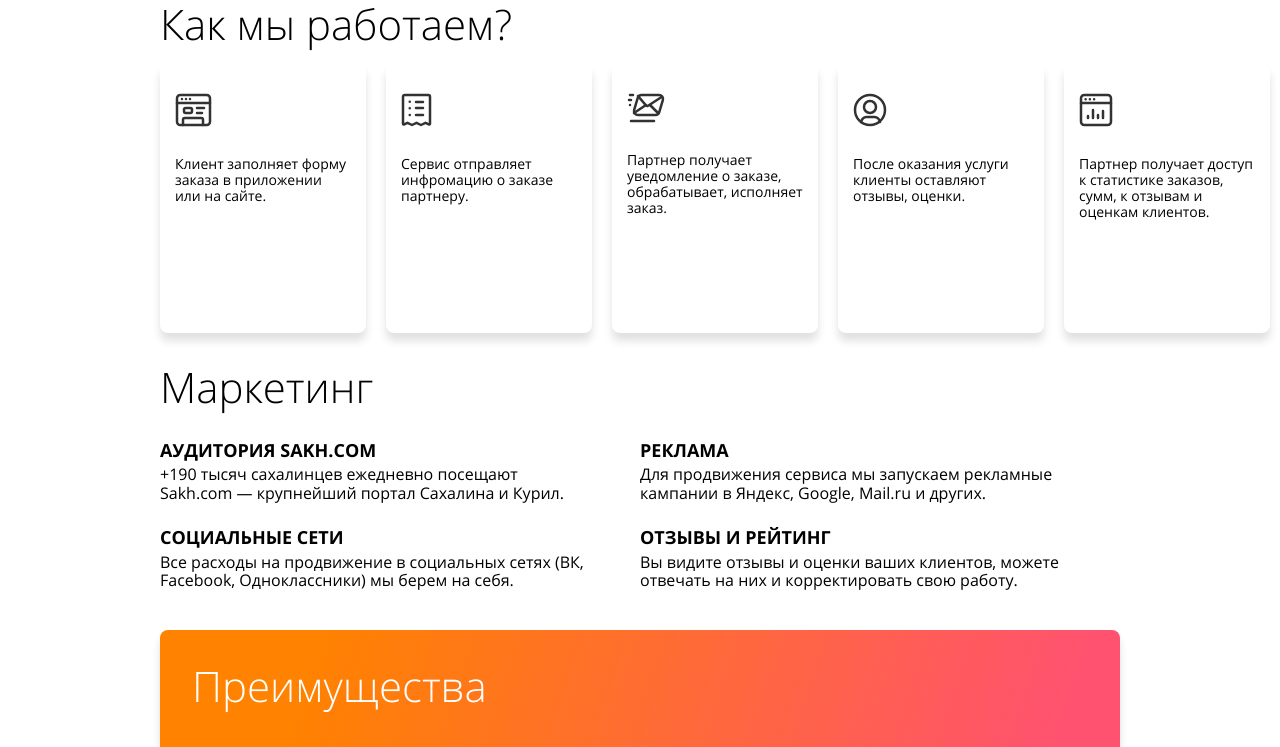
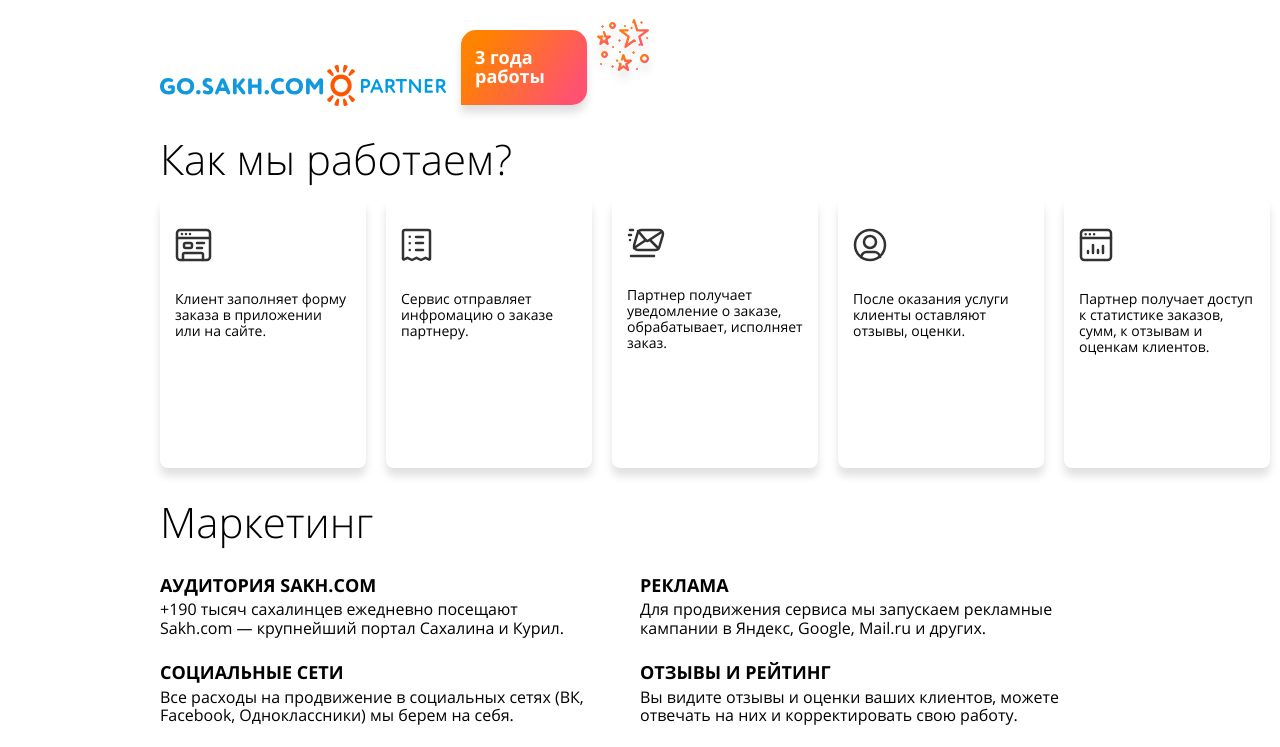
Before and after one commit to davlatsultonov/go-landing, a website built with webpack: page src/template.html in a window 1280 px wide. Shown: the top 747 px of the page. Built offline with nearby package versions, Linux system fonts and the light colour scheme.

Commit message:
добавил блок section-header

```diff
--- a/src/assets/styles/components/achievement-notes.scss
+++ b/src/assets/styles/components/achievement-notes.scss
@@ -12,6 +12,7 @@
   line-height: 1.06;
   padding: 13px 8px 12px 11px;
   color: #ffffff;
+  position: relative;
 
   &_sm {
     font-size: 18px;
@@ -27,4 +28,11 @@
     height: 86px;
     font-size: 56px;
   }
+
+  &__icon {
+    position: absolute;
+    top: 0;
+    right: 0;
+  }
+
 }
--- /dev/null
+++ b/src/assets/styles/components/section-header.scss
@@ -0,0 +1,25 @@
+.section-header {
+
+  &__items {
+    display: grid;
+    grid-template-columns: 286px 1fr;
+    grid-column-gap: 15px;
+    align-items: center;
+    margin: 30px 0;
+  }
+
+  &__logo {
+    position: relative;
+    bottom: -20px;
+  }
+
+  &__notes {
+    height: 54px;
+    padding: 10px 13px 11px 14px;
+
+    .achievement-notes__icon {
+      top: -11px;
+      right: -70px;
+    }
+  }
+}
--- a/src/assets/styles/main.scss
+++ b/src/assets/styles/main.scss
@@ -1,7 +1,9 @@
 @import 'common/fonts.css';
 @import 'common/variables';
 @import 'common/global';
+@import "components/achievement-notes";
 @import "components/how-we-work";
 @import "components/section-marketing";
 @import "components/section-advantages";
 @import "components/section-achievement";
+@import "components/section-header";
--- a/src/template.html
+++ b/src/template.html
@@ -9,7 +9,26 @@
 <body>
 
 <div class="container">
+    <header class="section-header">
 
+        <div class="section-header__items">
+
+            <div class="section-header__logo">
+                <img src="./assets/images/icons/logotype_go_partner.svg" alt="logo_partner">
+            </div>
+
+            <div class="section-header__notes achievement-notes achievement-notes_sm">
+                3 года
+                работы
+
+                <div class="achievement-notes__icon">
+                    <img src="./assets/images/icons/Stars_01.svg" alt="stars">
+                </div>
+            </div>
+
+        </div>
+
+    </header>
 
     <div class="how-we-work">
         <div class="section__title">
```
